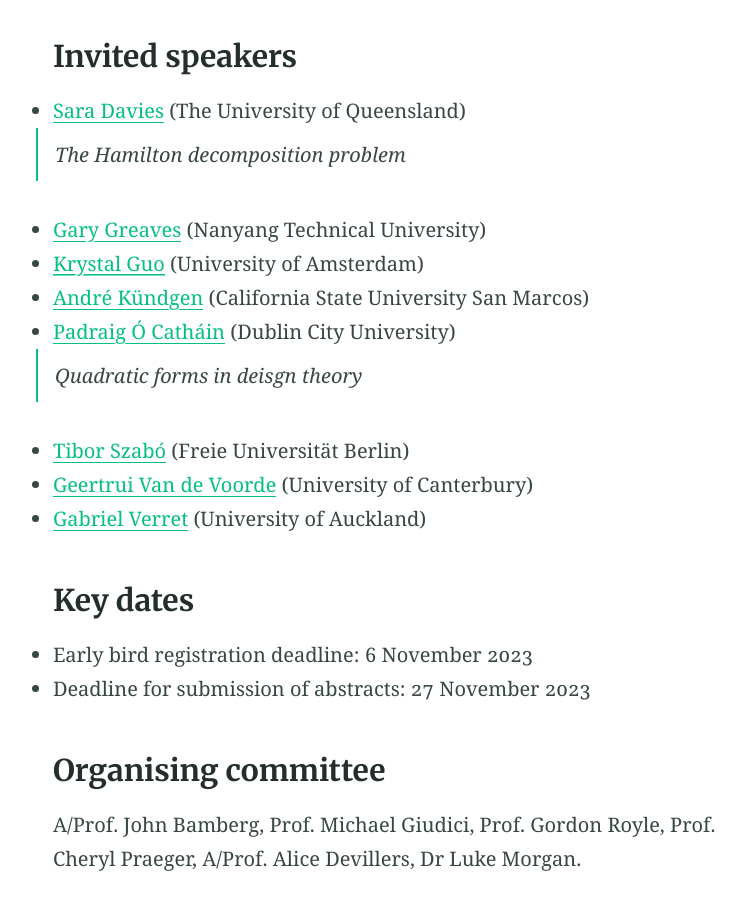
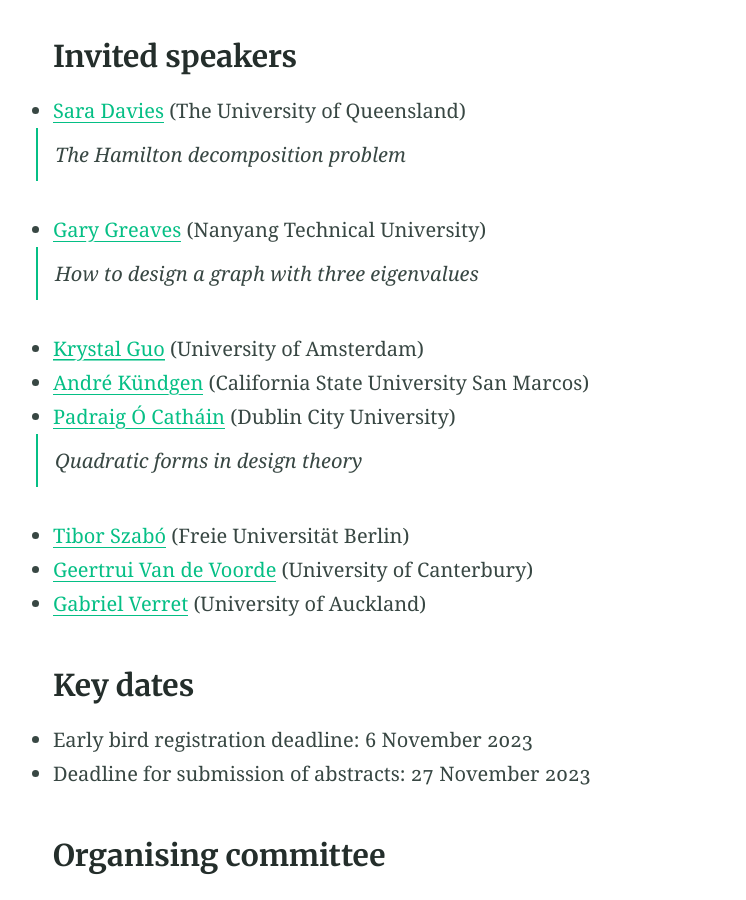
Before and after one commit to 45ACC/45ACC.github.io, a Jekyll site: the page built from index.md, in a window 1280 px wide and 900 px high, scrolled down 910 px. Shown: the whole window, without its empty margins (230-976 px from the left). Built offline with Jekyll 4.4.1, drawn with Linux system fonts in a browser that asks for light colours.

Commit message:
Update index.md

```diff
--- a/index.md
+++ b/index.md
@@ -18,10 +18,11 @@ The 45th ACC will be hosted by [The University of Western Australia](https://www
 - [Sara Davies](https://smp.uq.edu.au/profile/270/sara-davies) (The University of Queensland)
   > The Hamilton decomposition problem
 - [Gary Greaves](https://personal.ntu.edu.sg/gary/) (Nanyang Technical University)
+  > How to design a graph with three eigenvalues
 - [Krystal Guo](https://krystalguo.com/) (University of Amsterdam)
 - [André Kündgen](https://public.csusm.edu/akundgen/) (California State University San Marcos)
 - [Padraig Ó Catháin](https://sites.google.com/site/pocathain/) (Dublin City University)
-  > Quadratic forms in deisgn theory
+  > Quadratic forms in design theory
 - [Tibor Szabó](https://page.mi.fu-berlin.de/szabo/) (Freie Universität Berlin)
 - [Geertrui Van de Voorde](https://www.math.canterbury.ac.nz/~g.voorde/) (University of Canterbury)
 - [Gabriel Verret](https://profiles.auckland.ac.nz/g-verret) (University of Auckland)
```
